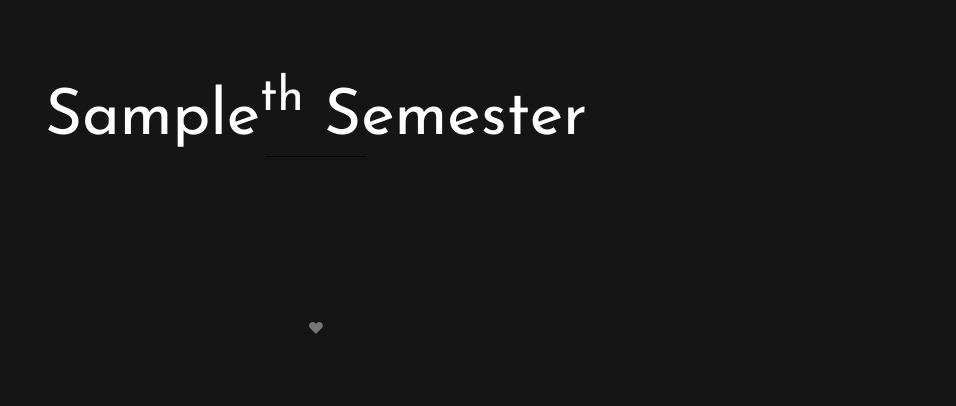
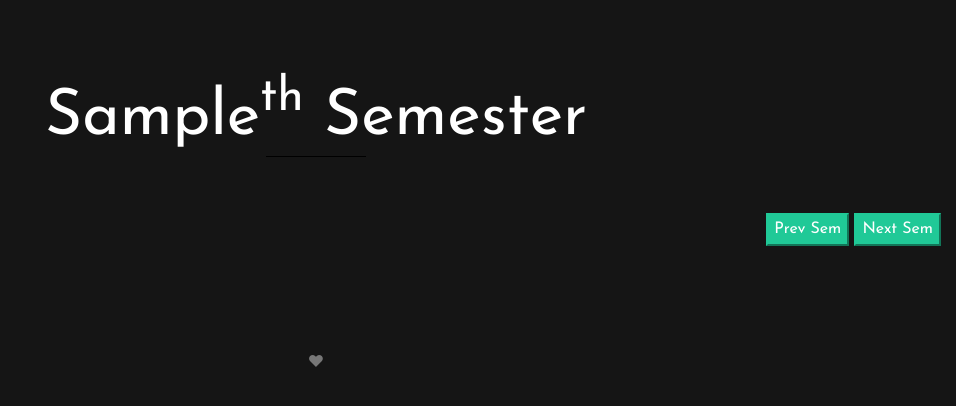
Before and after one commit to AkshayNachappa/Keerthi-Notes, a Flask app: template templates/BE-sems.html in a window 1280 px wide. Shown: the part 109-515 px from the top of the page, without its empty margins (324-1280 px from the left). Run offline with Flask 2, Linux system fonts and the light colour scheme; the template is opened without the code that fills it: most values are stand-ins (such as "Sample title", 1, 10 or a date in 2020); some libraries are stand-ins or nearby versions; some web fonts are replaced.

Commit message:
link changes to gdrive embed

```diff
--- a/app.py
+++ b/app.py
@@ -2,11 +2,11 @@ from flask import Flask, render_template, redirect, url_for,abort
 
 app = Flask(__name__)
 
-sem3 = ['https://docs.google.com/gview?url=https://AkshayNachappa.github.io/Keerthi_Notes/3rd_Sem/Analog_Electronics_Circuits.pdf&embedded=true', 'https://drive.google.com/viewerng/viewer?embedded=true&url=https://AkshayNachappa.github.io/Keerthi_Notes/3rd_Sem/Computer_Organisation_and_Architecture.pdf', 'https://AkshayNachappa.github.io/Keerthi_Notes/3rd_Sem/Digital_Electronics_Circuits.pdf', 'https://AkshayNachappa.github.io/Keerthi_Notes/3rd_Sem/Electronic_Instrumentation.pdf', 'https://AkshayNachappa.github.io/Keerthi_Notes/3rd_Sem/Engineering_Mathematics_III.pdf', 'https://AkshayNachappa.github.io/Keerthi_Notes/3rd_Sem/Network_Analysis.pdf']
-sem4 = ['https://drive.google.com/viewerng/viewer?embedded=true&url=https://AkshayNachappa.github.io/Keerthi_Notes/4th_Sem/Electromagnetic_Field_Theory.pdf', 'https://AkshayNachappa.github.io/Keerthi_Notes/4th_Sem/Engineering_Mathematics_IV.pdf', 'https://drive.google.com/viewerng/viewer?embedded=true&url=https://AkshayNachappa.github.io/Keerthi_Notes/4th_Sem/Environmental_Studies.pdf', 'https://AkshayNachappa.github.io/Keerthi_Notes/4th_Sem/Linear_Integrated_Circuits_and_Applications.pdf', 'https://AkshayNachappa.github.io/Keerthi_Notes/4th_Sem/Microcontrollers.pdf', 'https://AkshayNachappa.github.io/Keerthi_Notes/4th_Sem/Power_Electronics.pdf', 'https://AkshayNachappa.github.io/Keerthi_Notes/4th_Sem/Signals_Systems.pdf']
-sem5 = ['https://drive.google.com/viewerng/viewer?embedded=true&url=https://AkshayNachappa.github.io/Keerthi_Notes/5th_Sem/Analog_and_Digital_Communications.pdf', 'https://AkshayNachappa.github.io/Keerthi_Notes/5th_Sem/Antennas_and_Wave_Propagation.pdf', 'https://AkshayNachappa.github.io/Keerthi_Notes/5th_Sem/Control_Systems.pdf', 'https://AkshayNachappa.github.io/Keerthi_Notes/5th_Sem/Digital_Signal_Processing.pdf', 'https://AkshayNachappa.github.io/Keerthi_Notes/5th_Sem/Microprocessors_Systems.pdf', 'https://AkshayNachappa.github.io/Keerthi_Notes/5th_Sem/Operating_Systems.pdf']
-sem6 = ['https://drive.google.com/viewerng/viewer?embedded=true&url=https://AkshayNachappa.github.io/Keerthi_Notes/6th_Sem/Advanced_Communication_and_Coding_Theory.pdf', 'https://AkshayNachappa.github.io/Keerthi_Notes/6th_Sem/Data_Structures_Using_CPP.pdf', 'https://AkshayNachappa.github.io/Keerthi_Notes/6th_Sem/Digital_Design_using_Verilog_HDL.pdf', 'https://AkshayNachappa.github.io/Keerthi_Notes/6th_Sem/Digital_Switching_Systems.pdf', 'https://AkshayNachappa.github.io/Keerthi_Notes/6th_Sem/Embedded_Systems.pdf', 'https://AkshayNachappa.github.io/Keerthi_Notes/6th_Sem/Image_Processing.pdf']
-sem7 = ['https://drive.google.com/viewerng/viewer?embedded=true&url=https://AkshayNachappa.github.io/Keerthi_Notes/7th_Sem/CMOS_VLSI_Circuits.pdf', 'https://AkshayNachappa.github.io/Keerthi_Notes/7th_Sem/Communication_Networks.pdf', 'https://AkshayNachappa.github.io/Keerthi_Notes/7th_Sem/Internet_of_Things.pdf', 'https://AkshayNachappa.github.io/Keerthi_Notes/7th_Sem/Microwaves_and_Radar.pdf', 'https://AkshayNachappa.github.io/Keerthi_Notes/7th_Sem/Wireless_Communications.pdf']
+sem3 = ['https://drive.google.com/viewerng/viewer?embedded=true&url=https://AkshayNachappa.github.io/Keerthi_Notes_Compressed/3rd_Sem/Analog_Electronics_Circuits.pdf', 'https://drive.google.com/viewerng/viewer?embedded=true&url=https://AkshayNachappa.github.io/Keerthi_Notes_Compressed/3rd_Sem/Computer_Organisation_and_Architecture.pdf', 'https://drive.google.com/viewerng/viewer?embedded=true&url=https://AkshayNachappa.github.io/Keerthi_Notes_Compressed/3rd_Sem/Digital_Electronics_Circuits.pdf', 'https://drive.google.com/viewerng/viewer?embedded=true&url=https://AkshayNachappa.github.io/Keerthi_Notes_Compressed/3rd_Sem/Electronic_Instrumentation.pdf', 'https://drive.google.com/viewerng/viewer?embedded=true&url=https://AkshayNachappa.github.io/Keerthi_Notes_Compressed/3rd_Sem/Engineering_Mathematics_III.pdf', 'https://drive.google.com/viewerng/viewer?embedded=true&url=https://AkshayNachappa.github.io/Keerthi_Notes_Compressed/3rd_Sem/Network_Analysis.pdf', 'https://drive.google.com/viewerng/viewer?embedded=true&url=https://AkshayNachappa.github.io/Keerthi_Notes_Compressed/3rd_Sem/Constitution_of_India.pdf']
+sem4 = ['https://drive.google.com/viewerng/viewer?embedded=true&url=https://AkshayNachappa.github.io/Keerthi_Notes_Compressed/4th_Sem/Electromagnetic_Field_Theory.pdf', 'https://drive.google.com/viewerng/viewer?embedded=true&url=https://AkshayNachappa.github.io/Keerthi_Notes_Compressed/4th_Sem/Engineering_Mathematics_IV.pdf', 'https://drive.google.com/viewerng/viewer?embedded=true&url=https://AkshayNachappa.github.io/Keerthi_Notes_Compressed/4th_Sem/Environmental_Studies.pdf', 'https://drive.google.com/viewerng/viewer?embedded=true&url=https://AkshayNachappa.github.io/Keerthi_Notes_Compressed/4th_Sem/Linear_Integrated_Circuits_and_Applications.pdf', 'https://drive.google.com/viewerng/viewer?embedded=true&url=https://AkshayNachappa.github.io/Keerthi_Notes_Compressed/4th_Sem/Microcontrollers.pdf', 'https://drive.google.com/viewerng/viewer?embedded=true&url=https://AkshayNachappa.github.io/Keerthi_Notes_Compressed/4th_Sem/Power_Electronics.pdf', 'https://drive.google.com/viewerng/viewer?embedded=true&url=https://AkshayNachappa.github.io/Keerthi_Notes_Compressed/4th_Sem/Signals_Systems.pdf']
+sem5 = ['https://drive.google.com/viewerng/viewer?embedded=true&url=https://AkshayNachappa.github.io/Keerthi_Notes_Compressed/5th_Sem/Analog_and_Digital_Communications.pdf', 'https://drive.google.com/viewerng/viewer?embedded=true&url=https://AkshayNachappa.github.io/Keerthi_Notes_Compressed/5th_Sem/Antennas_and_Wave_Propagation.pdf', 'https://drive.google.com/viewerng/viewer?embedded=true&url=https://AkshayNachappa.github.io/Keerthi_Notes_Compressed/5th_Sem/Control_Systems.pdf', 'https://drive.google.com/viewerng/viewer?embedded=true&url=https://AkshayNachappa.github.io/Keerthi_Notes_Compressed/5th_Sem/Digital_Signal_Processing.pdf', 'https://drive.google.com/viewerng/viewer?embedded=true&url=https://AkshayNachappa.github.io/Keerthi_Notes_Compressed/5th_Sem/Microprocessors_Systems.pdf', 'https://drive.google.com/viewerng/viewer?embedded=true&url=https://AkshayNachappa.github.io/Keerthi_Notes_Compressed/5th_Sem/Operating_Systems.pdf']
+sem6 = ['https://drive.google.com/viewerng/viewer?embedded=true&url=https://AkshayNachappa.github.io/Keerthi_Notes_Compressed/6th_Sem/Advanced_Communication_and_Coding_Theory.pdf', 'https://drive.google.com/viewerng/viewer?embedded=true&url=https://AkshayNachappa.github.io/Keerthi_Notes_Compressed/6th_Sem/Data_Structures_Using_CPP.pdf', 'https://drive.google.com/viewerng/viewer?embedded=true&url=https://AkshayNachappa.github.io/Keerthi_Notes_Compressed/6th_Sem/Digital_Design_using_Verilog_HDL.pdf', 'https://drive.google.com/viewerng/viewer?embedded=true&url=https://AkshayNachappa.github.io/Keerthi_Notes_Compressed/6th_Sem/Digital_Switching_Systems.pdf', 'https://drive.google.com/viewerng/viewer?embedded=true&url=https://AkshayNachappa.github.io/Keerthi_Notes_Compressed/6th_Sem/Embedded_Systems.pdf', 'https://drive.google.com/viewerng/viewer?embedded=true&url=https://AkshayNachappa.github.io/Keerthi_Notes_Compressed/6th_Sem/Image_Processing.pdf']
+sem7 = ['https://drive.google.com/viewerng/viewer?embedded=true&url=https://AkshayNachappa.github.io/Keerthi_Notes_Compressed/7th_Sem/CMOS_VLSI_Circuits.pdf', 'https://drive.google.com/viewerng/viewer?embedded=true&url=https://AkshayNachappa.github.io/Keerthi_Notes_Compressed/7th_Sem/Communication_Networks.pdf', 'https://drive.google.com/viewerng/viewer?embedded=true&url=https://AkshayNachappa.github.io/Keerthi_Notes_Compressed/7th_Sem/Internet_of_Things.pdf', 'https://drive.google.com/viewerng/viewer?embedded=true&url=https://AkshayNachappa.github.io/Keerthi_Notes_Compressed/7th_Sem/Microwaves_and_Radar.pdf', 'https://drive.google.com/viewerng/viewer?embedded=true&url=https://AkshayNachappa.github.io/Keerthi_Notes_Compressed/7th_Sem/Wireless_Communications.pdf']
 sems = [sem3,sem4,sem5,sem6,sem7]
 
 @app.route("/")
@@ -23,12 +23,12 @@ def BE():
 
 @app.route("/BE/<int:sem_no>")
 def BE_sems(sem_no):
-    if(sem_no>7):
+    if(sem_no>7 or sem_no<3):
         abort(404)
     names = []
     links = sems[sem_no - 3]
     for link in links:
-        names.append(link[slice(55,link.find('.pdf'))].replace('_',' '))
+        names.append(link[slice(125,link.find('.pdf'))].replace('_',' '))
 
     return render_template("BE-sems.html",sem_no=sem_no,links=links,names=names,zip=zip)
 
--- a/static/css/style.css
+++ b/static/css/style.css
@@ -1333,7 +1333,6 @@ h1 {
 
 /* Blockquote header */
 .blockquote h3 {
-   font-family: 'Abril Fatface', cursive;
    position: relative; /* for pseudos */
    color: #20c997;
    font-size: 2.0rem;
--- a/templates/BE-sems.html
+++ b/templates/BE-sems.html
@@ -107,9 +107,22 @@
                 <h2 class="site-section-heading text-center">{{ sem_no }}<sup>th</sup> Semester</h2>
                 {% endif %}
               </div>
+
             </div>
           </div>
 
+        </div>
+        <div style="text-align: right;">
+              {% if sem_no==3 %}
+              <button class="btn-primary" onclick="location.href='/BE/{{ sem_no+1 }}'">Next Sem</button>
+
+              {% elif sem_no==7 %}
+
+              <button class="btn-primary" onclick="location.href='/BE/{{ sem_no-1 }}'">Prev Sem</button>
+              {% else %}
+              <button class="btn-primary" onclick="location.href='/BE/{{ sem_no-1 }}'">Prev Sem</button>
+              <button class="btn-primary" onclick="location.href='/BE/{{ sem_no+1 }}'">Next Sem</button>
+              {% endif %}
         </div>
         <div class="row">
           <!-- For starts-->
--- a/templates/index.html
+++ b/templates/index.html
@@ -41,11 +41,11 @@
 
         </div>
       </div>
-      <div class="site-mobile-menu-body"></div>
+      <div class="site-mobile-menu-body" style="visibility: visible;color: aliceblue;">abcd</div>
     </div>
-    <div class="bg"></div>
+    <!-- <div class="bg"></div>
 <div class="bg bg2"></div>
-<div class="bg bg3"></div>
+<div class="bg bg3"></div> -->
 
 
     <header class="site-navbar py-3" role="banner">
```
